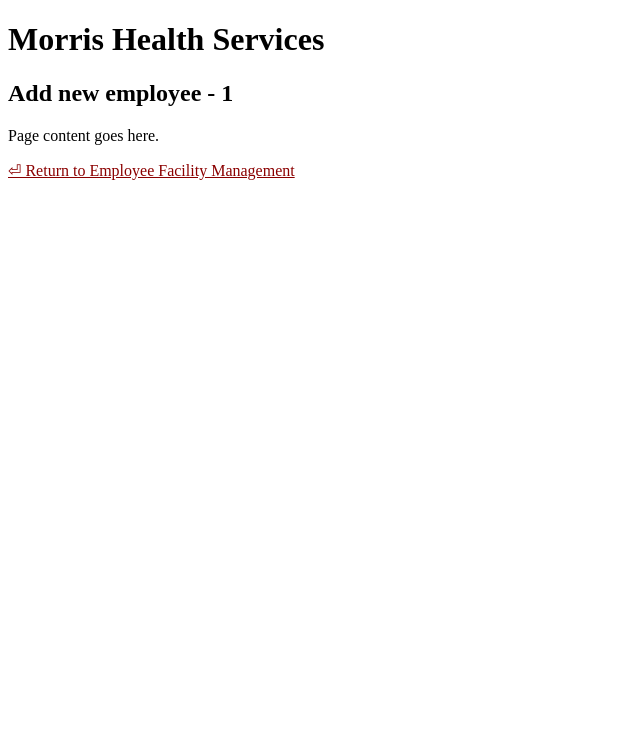
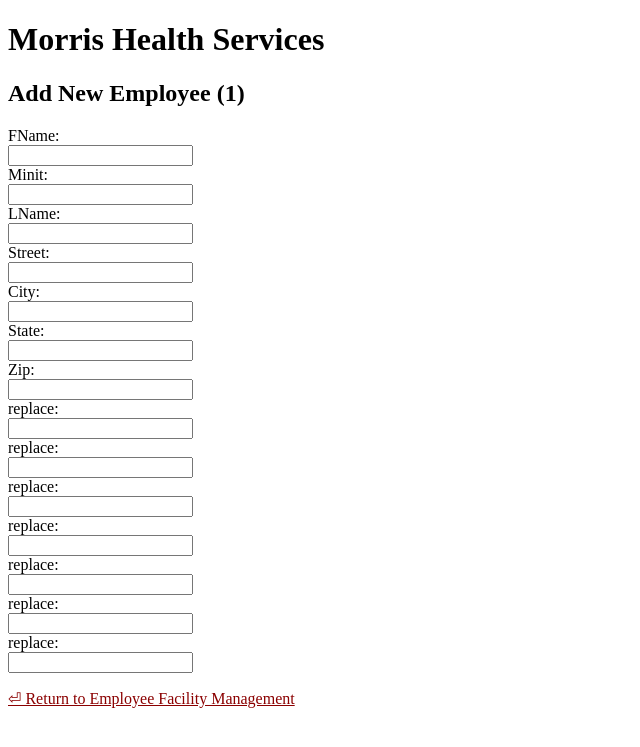
Before and after one commit to tatater56/DBMS-Final-MHS, a Flask app: page /NewEmployee/1 in a window 1280 px wide. Shown: the top 747 px of the page, without its empty margins (0-640 px from the left). Run offline with Flask 3, Linux system fonts and the light colour scheme.

Commit message:
More sql fixes

```diff
--- a/templates/employee/new.html
+++ b/templates/employee/new.html
@@ -15,10 +15,54 @@
         {% endif %}
 
         <h1>Morris Health Services</h1>
-        <h2>Add new employee - {{JobClass}}</h2>
+        <h2>Add New Employee ({{JobClass}})</h2>
     </header>
     <main>
-        <p>Page content goes here.</p>
+        <form action="/api/NewEmployee" method="post">
+            <label for="FName">FName:</label><br>
+            <input type="text" id="FName" name="FName"><br>
+
+            <label for="Minit">Minit:</label><br>
+            <input type="text" id="Minit" name="Minit"><br>
+
+            <label for="LName">LName:</label><br>
+            <input type="text" id="LName" name="LName"><br>
+
+            <label for="Street">Street:</label><br>
+            <input type="text" id="Street" name="Street"><br>
+
+            <label for="City">City:</label><br>
+            <input type="text" id="City" name="City"><br>
+
+            <label for="State">State:</label><br>
+            <input type="text" id="State" name="State"><br>
+
+            <label for="Zip">Zip:</label><br>
+            <input type="text" id="Zip" name="Zip"><br>
+
+            <label for="replace">replace:</label><br>
+            <input type="text" id="replace" name="replace"><br>
+
+            <label for="replace">replace:</label><br>
+            <input type="text" id="replace" name="replace"><br>
+
+            <label for="replace">replace:</label><br>
+            <input type="text" id="replace" name="replace"><br>
+
+            <label for="replace">replace:</label><br>
+            <input type="text" id="replace" name="replace"><br>
+
+            <label for="replace">replace:</label><br>
+            <input type="text" id="replace" name="replace"><br>
+
+            <label for="replace">replace:</label><br>
+            <input type="text" id="replace" name="replace"><br>
+
+            <label for="replace">replace:</label><br>
+            <input type="text" id="replace" name="replace"><br>
+
+
+        </form>
     </main>
     <footer>
         <p><a href="/EmployeeFacilityManagement">⏎ Return to Employee Facility Management</a></p>
```
Also changed, not shown: sql/mhs-create-db.sql (+35 -35 lines).
